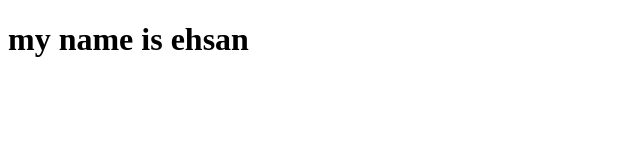
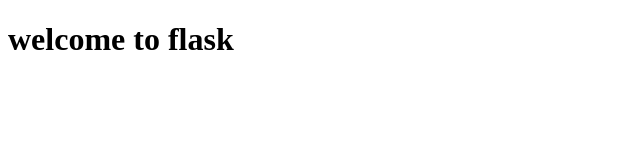
Before and after one commit to ehsankhann11/semesterproject, a plain HTML site: page index.html in a window 1280 px wide. Shown: the whole page, without its empty margins (0-640 px from the left). Drawn offline with Linux system fonts and the light colour scheme.

Commit message:
Update index.html

```diff
--- a/index.html
+++ b/index.html
@@ -4,6 +4,6 @@
   <title>Jenkins CI/CD Test</title>
 </head>
 <body>
-  <h1>my name is  ehsan</h1>
+  <h1>welcome to flask </h1>
 </body>
 </html>
```
